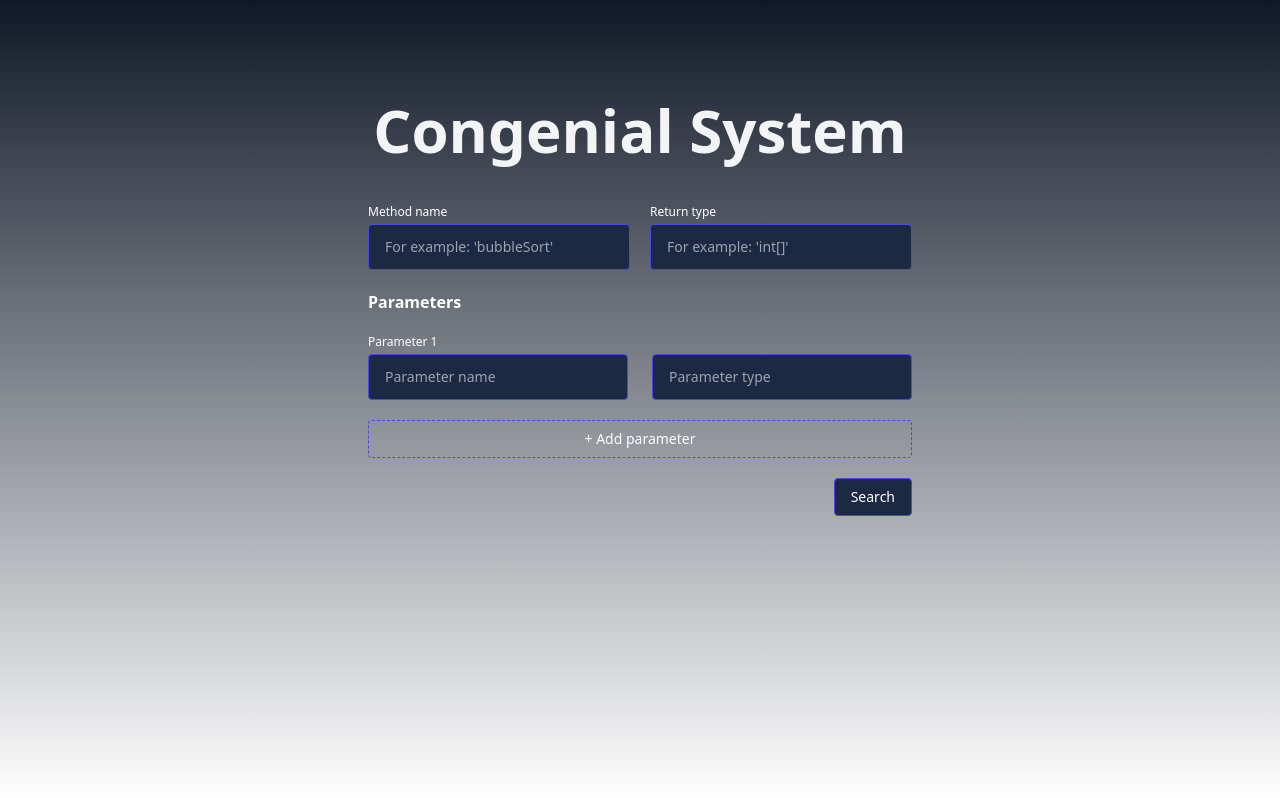
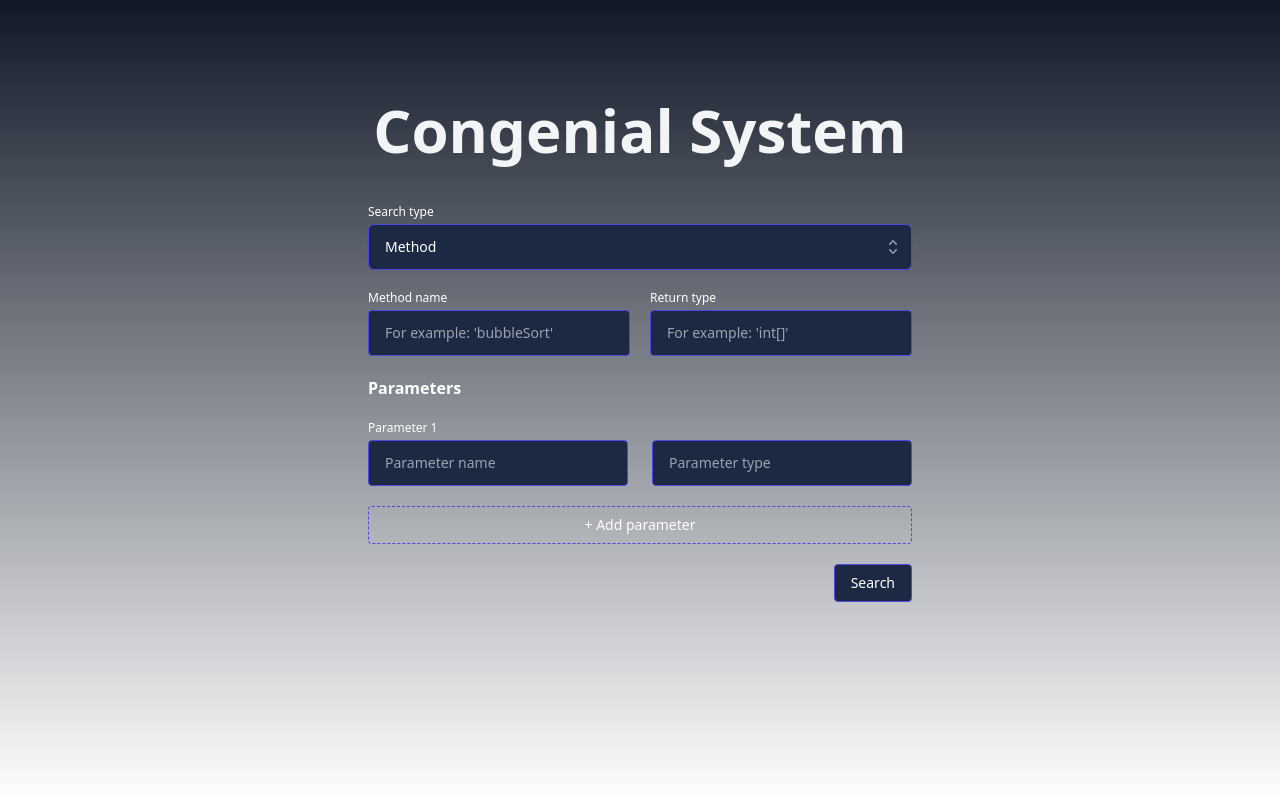
Before and after one commit to tedLHMstr/congenial-system, a Next.js app in the folder congenial-system-web/: page / in a window 1280 px wide. Built offline with nearby package versions, Linux system fonts and the light colour scheme; what tailwindcss-bg-patterns would draw is missing.

Commit message:
Query type dropdown added

```diff
--- a/congenial-system-web/pages/index.tsx
+++ b/congenial-system-web/pages/index.tsx
@@ -14,6 +14,8 @@ export default function Home() {
 	// const [returnType, setReturnType] = useState<{ name: string, value: string }>(returnTypes[0])
 	const [returnType, setReturnType] = useState<string>('')
 	const [parameters, setParameters] = useState<Array<{ name: string, type: string }>>([{ name: '', type: ''}])
+
+	const [searchType, setSearchType] = useState<{name: string, value: string}>({name: 'Method', value: 'method'})
 
 	const updateParameterName = (index: number, name: string) => {
 		const newParameters = [...parameters]
@@ -42,6 +44,13 @@ export default function Home() {
 				</h1>
 
 				<div className='sm:w-full md:w-2/3 xl:w-1/2 space-y-5'>
+					<Dropdown
+						label={"Search type"}
+						selected={searchType}
+						setSelected={setSearchType}
+						alts={[{ name: "Method", value: "method" }, { name: "Class", value: "class" }]}
+						className={""}
+					/>
 					<div className='grid sm:grid-cols-1 md:grid-cols-2 gap-5'>
 						<Input
 							label="Method name"
@@ -91,6 +100,10 @@ export default function Home() {
 						/>
 					</div> */}
 
+					{searchType.value == 'class' && (
+						<h1 className='text-md font-semibold text-white'>{searchType.name}</h1>
+					)
+					}
 					<h3 className='text-md font-semibold text-white'>Parameters</h3>
 					<div className='w-full space-y-5'>
 						{Array.from({ length: parameters.length }, (_, i) => i).map((i) => {
```
